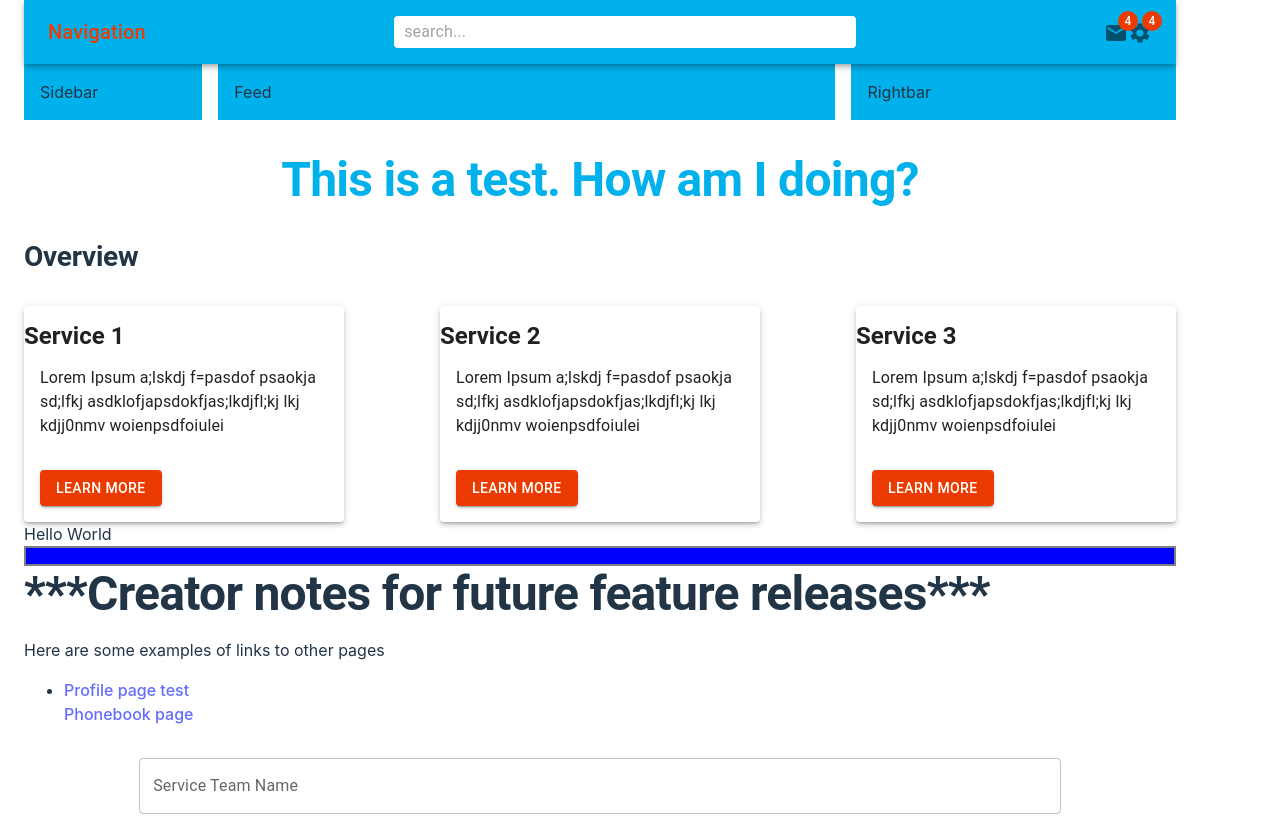
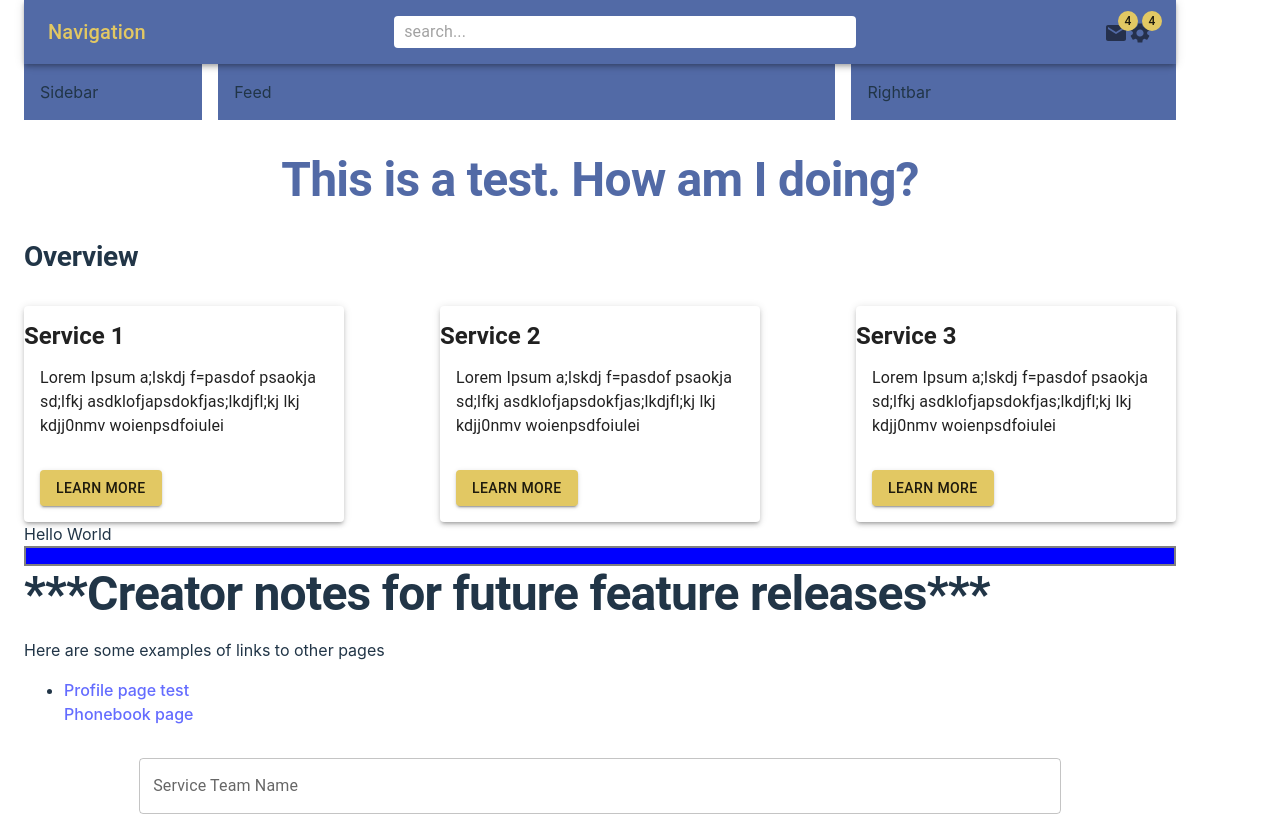
Before and after one commit to The-Shamm/255FinalProject, a React (Vite) app in the folder 255FinalProject/: page / in a window 1280 px wide. Shown: the top 816 px of the page. Built offline with nearby package versions, Linux system fonts and the light colour scheme; no server answers.

Commit message:
theme adjusted

```diff
--- a/255FinalProject/src/main.jsx
+++ b/255FinalProject/src/main.jsx
@@ -7,10 +7,10 @@ import { createTheme, ThemeProvider, } from '@mui/material'
 const theme = createTheme({
   palette: {
     primary: {
-      main: '#00b1ec',
+      main: '#526aa6',
     },
     secondary: {
-      main: '#ec3b00',
+      main: '#e2c863',
     },
   },
 
```
